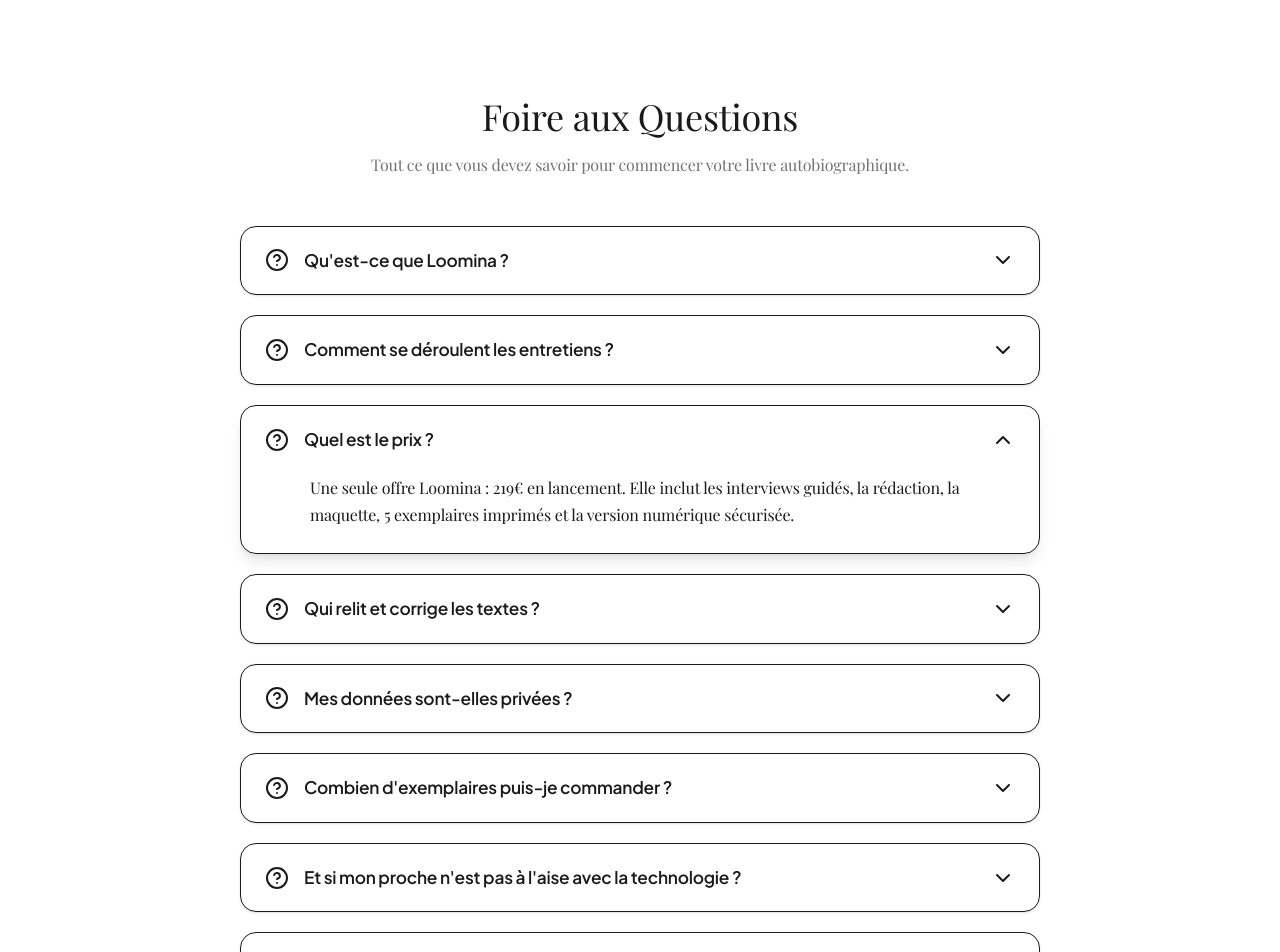
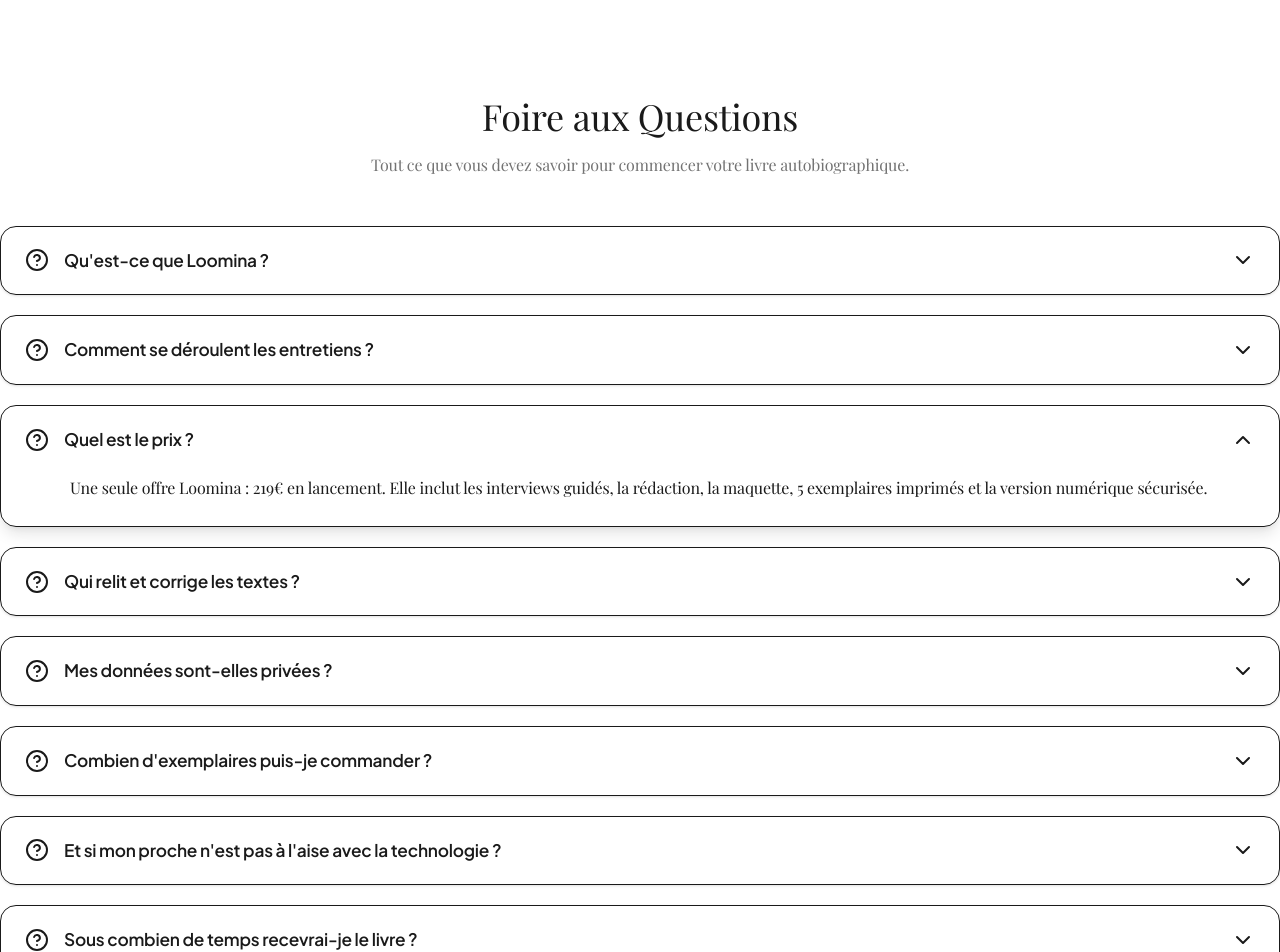
Before and after one commit to solalchetrit/loomina, a Next.js app: page /faq in a window 1280 px wide. Shown: the top 952 px of the page. Built offline with nearby package versions, Linux system fonts and the light colour scheme; a web font is replaced by a local one.

Commit message:
Update FAQ content: standardize branding to Loomina and simplify tech explanation

```diff
--- a/components/FAQ.tsx
+++ b/components/FAQ.tsx
@@ -12,7 +12,7 @@ const faqData = [
     },
     {
         question: "Quel est le prix ?",
-        answer: "Une seule offre Lumina : 219€ en lancement. Elle inclut les interviews guidés, la rédaction, la maquette, 5 exemplaires imprimés et la version numérique sécurisée."
+        answer: "Une seule offre Loomina : 219€ en lancement. Elle inclut les interviews guidés, la rédaction, la maquette, 5 exemplaires imprimés et la version numérique sécurisée."
     },
     {
         question: "Mes données sont-elles privées ?",
@@ -32,7 +32,7 @@ export default function FAQ() {
     };
 
     return (
-        <div className="w-full max-w-3xl px-4 pb-32 font-[family-name:var(--font-inter)]"> {/* Use Inter for clean look */}
+        <div className="w-full max-w-3xl px-4 pb-32 font-sans"> {/* Use standardized font */}
             <div className="space-y-4">
                 {faqData.map((item, index) => (
                     <div
--- a/components/LoominaFAQ.tsx
+++ b/components/LoominaFAQ.tsx
@@ -5,12 +5,12 @@ const faqData = [
     {
         question: "Qu'est-ce que Loomina ?",
         answer:
-            "Loomina est un service de biographie hybride. Nous utilisons une IA empathique pour capturer votre histoire de vive voix et la transformer en un livre physique haut de gamme et un jumeau mémoriel interactif.",
+            "Loomina est un service de biographie hybride. Nous utilisons Loomina pour capturer votre histoire de vive voix et la transformer en un livre physique haut de gamme et un jumeau mémoriel interactif.",
     },
     {
         question: "Comment se déroulent les entretiens ?",
         answer:
-            "Il n'y a aucune limite de temps. Les échanges avec l'IA durent aussi longtemps que vous le souhaitez. Vous pouvez réaliser autant de sessions que nécessaire, à votre propre rythme, pour raconter toute votre histoire.",
+            "Il n'y a aucune limite de temps. Les échanges avec Loomina durent aussi longtemps que vous le souhaitez. Vous pouvez réaliser autant de sessions que nécessaire, à votre propre rythme, pour raconter toute votre histoire.",
     },
     {
         question: "Quel est le prix ?",
@@ -36,7 +36,7 @@ const faqData = [
     {
         question: "Et si mon proche n'est pas à l'aise avec la technologie ?",
         answer:
-            "Nous adaptons le dispositif : simple appel téléphonique, aide à distance pour récupérer les photos, et un accompagnement humain pour faciliter chaque étape.",
+            "C'est justement la force de Loomina : il n'y a aucune application à installer ni interface à maîtriser. Il suffit de composer un numéro de téléphone ordinaire. Loomina décroche, écoute et se charge de tout rédiger.",
     },
     {
         question: "Sous combien de temps recevrai-je le livre ?",
@@ -52,7 +52,7 @@ export default function LoominaFAQ() {
     };
 
     return (
-        <div className="w-full max-w-[800px] mx-auto flex flex-col gap-5 font-[family-name:var(--font-quicksand)] text-[var(--loomina-black)]">
+        <div className="w-full max-w-800px mx-auto flex flex-col gap-5 font-sans text-[var(--loomina-black)]">
             {faqData.map((item, index) => {
                 const isOpen = openIndex === index;
                 return (
```
